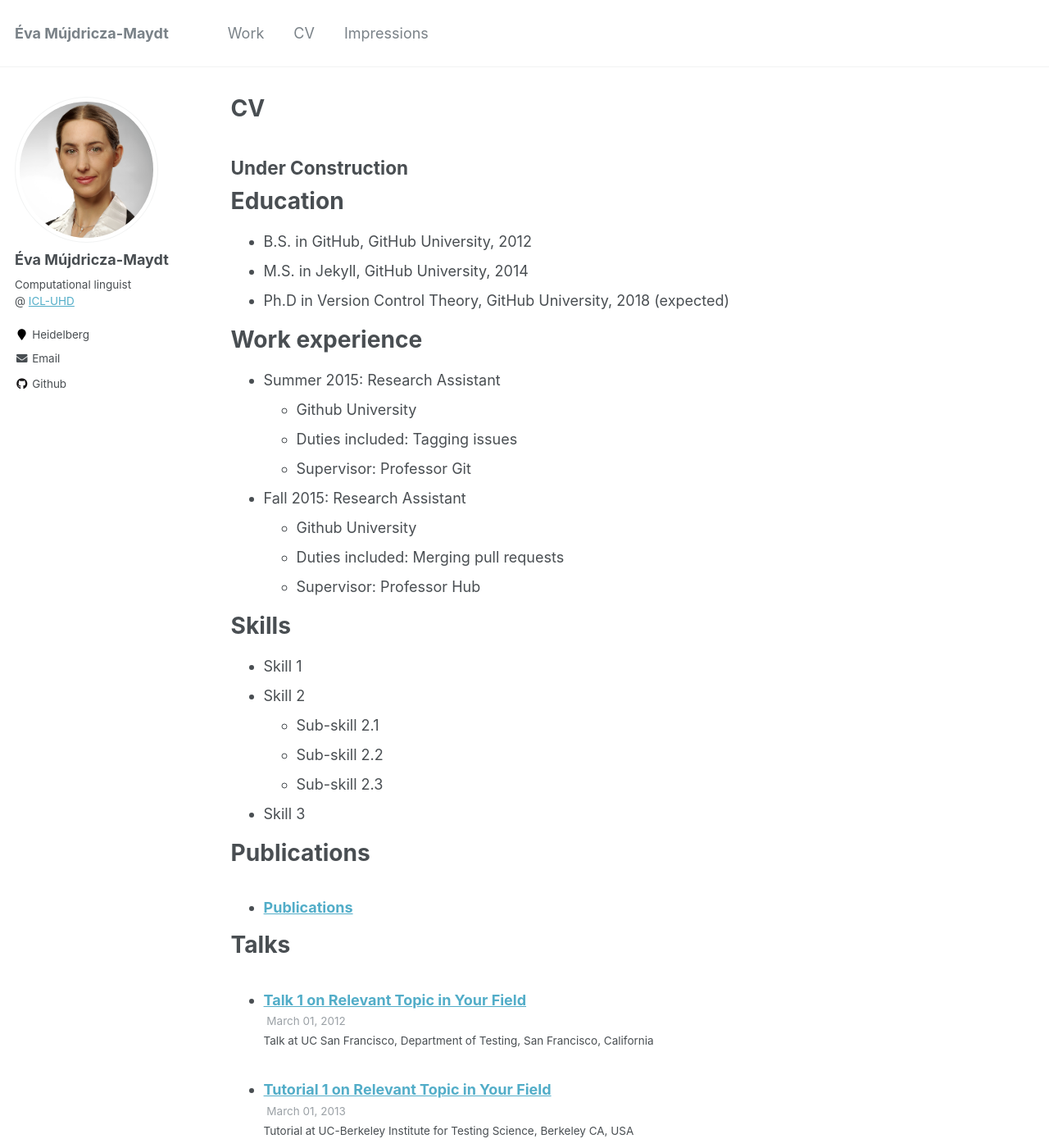
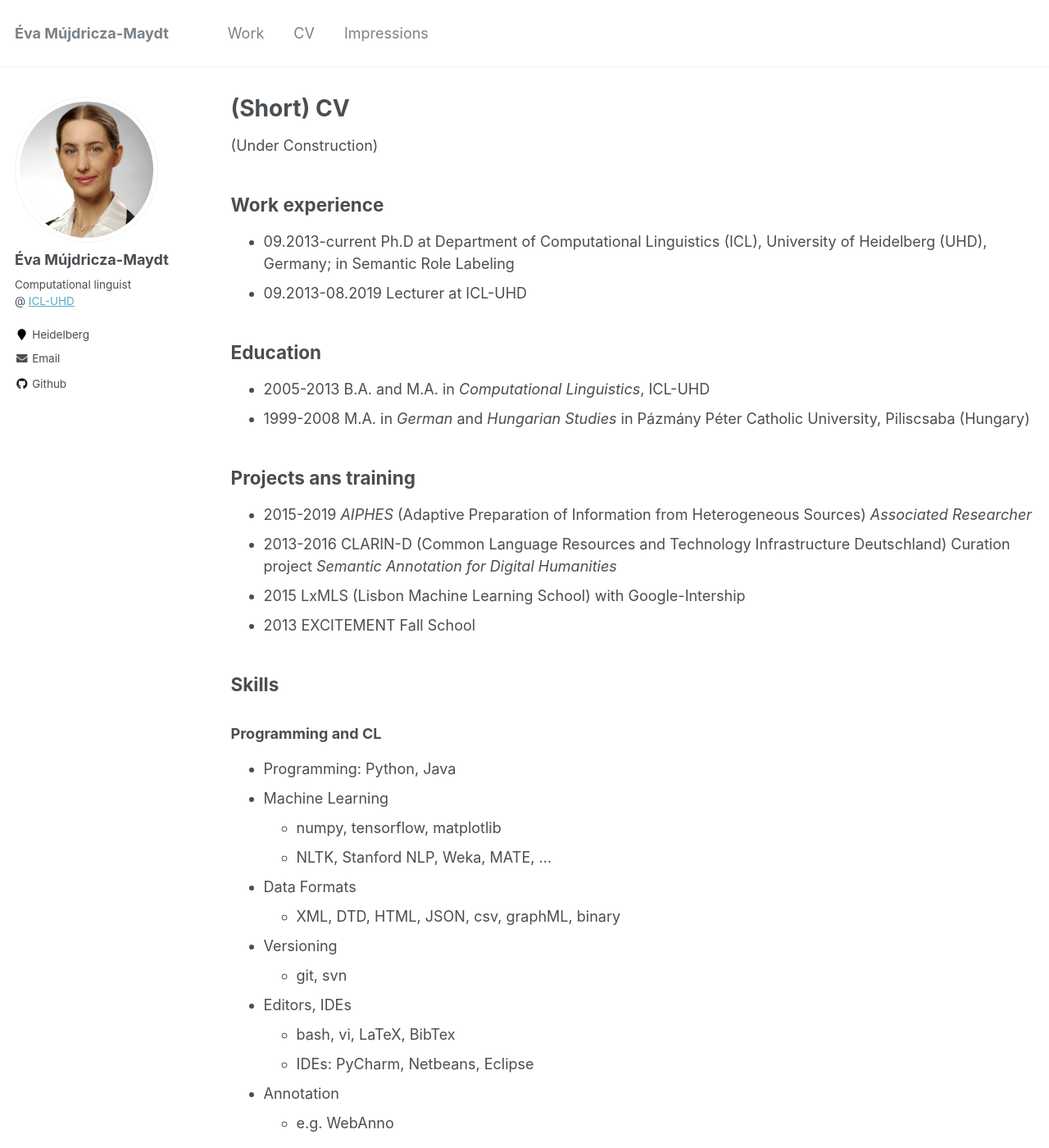
Before and after one commit to mmev/mmev.github.io, a Jekyll site: the page built from _pages/cv.md, in a window 1280 px wide and 1400 px high. Shown: the whole window at 82% size. Built offline with Jekyll 4.4.1, drawn with Linux system fonts in a browser that asks for light colours; some of the changed text lies outside the part shown.

Commit message:
20190811

```diff
--- a/_pages/cv.md
+++ b/_pages/cv.md
@@ -1,6 +1,6 @@
 ---
 layout: archive
-title: "CV"
+title: "(Short) CV"
 permalink: /cv/
 author_profile: true
 redirect_from:
@@ -10,53 +10,59 @@ redirect_from:
 {% include base_path %}
 
 
-## Under Construction
+(Under Construction)
 
-Education
-======
-* B.S. in GitHub, GitHub University, 2012
-* M.S. in Jekyll, GitHub University, 2014
-* Ph.D in Version Control Theory, GitHub University, 2018 (expected)
 
-Work experience
-======
-* Summer 2015: Research Assistant
-  * Github University
-  * Duties included: Tagging issues
-  * Supervisor: Professor Git
+## Work experience
 
-* Fall 2015: Research Assistant
-  * Github University
-  * Duties included: Merging pull requests
-  * Supervisor: Professor Hub
+* 09.2013-current Ph.D at Department of Computational Linguistics (ICL), University of Heidelberg (UHD), Germany; in Semantic Role Labeling
+* 09.2013-08.2019 Lecturer at ICL-UHD
 
-Skills
-======
-* Skill 1
-* Skill 2
-  * Sub-skill 2.1
-  * Sub-skill 2.2
-  * Sub-skill 2.3
-* Skill 3
+## Education
 
-Publications
-======
-  <ul>{% for post in site.publications %}
-    {% include archive-single-cv.html %}
-  {% endfor %}</ul>
+* 2005-2013 B.A. and M.A. in *Computational Linguistics*, ICL-UHD
+* 1999-2008 M.A. in *German* and *Hungarian Studies* in Pázmány Péter Catholic University, Piliscsaba (Hungary)
 
-Talks
-======
-  <ul>{% for post in site.talks %}
-    {% include archive-single-talk-cv.html %}
-  {% endfor %}</ul>
+## Projects ans training
 
-Teaching
-======
-  <ul>{% for post in site.teaching %}
-    {% include archive-single-cv.html %}
-  {% endfor %}</ul>
+* 2015-2019 *AIPHES* (Adaptive Preparation of Information from Heterogeneous Sources) *Associated Researcher*
+* 2013-2016 CLARIN-D (Common Language Resources and Technology Infrastructure Deutschland) Curation project *Semantic Annotation for Digital Humanities*
+* 2015 LxMLS (Lisbon Machine Learning School) with Google-Intership
+* 2013 EXCITEMENT Fall School
 
-Service and leadership
-======
-* Currently signed in to 43 different slack teams
+
+## Skills
+
+### Programming and CL
+* Programming: Python, Java
+* Machine Learning
+   * numpy, tensorflow, matplotlib
+   * NLTK, Stanford NLP, Weka, MATE, ...
+* Data Formats
+   * XML, DTD, HTML, JSON, csv, graphML, binary
+* Versioning
+   * git, svn
+* Editors, IDEs
+    * bash, vi, LaTeX, BibTex
+    * IDEs: PyCharm, Netbeans, Eclipse
+* Annotation
+    * e.g. WebAnno
+
+### Language skills
+* Hungarian: mother tongue
+* German: business fluent (C1)
+* English: fluent (B2)
+
+### More
+* driving licence (class B)
+* type writing
+
+## Publications
+
+  \faLink [please follow the link](https://www.cl.uni-heidelberg.de/~mujdricz/publications/)
+
+
+
+## Teaching
+
+  \faLink [please follow the link](https://www.cl.uni-heidelberg.de/~mujdricz/teaching/)
```
